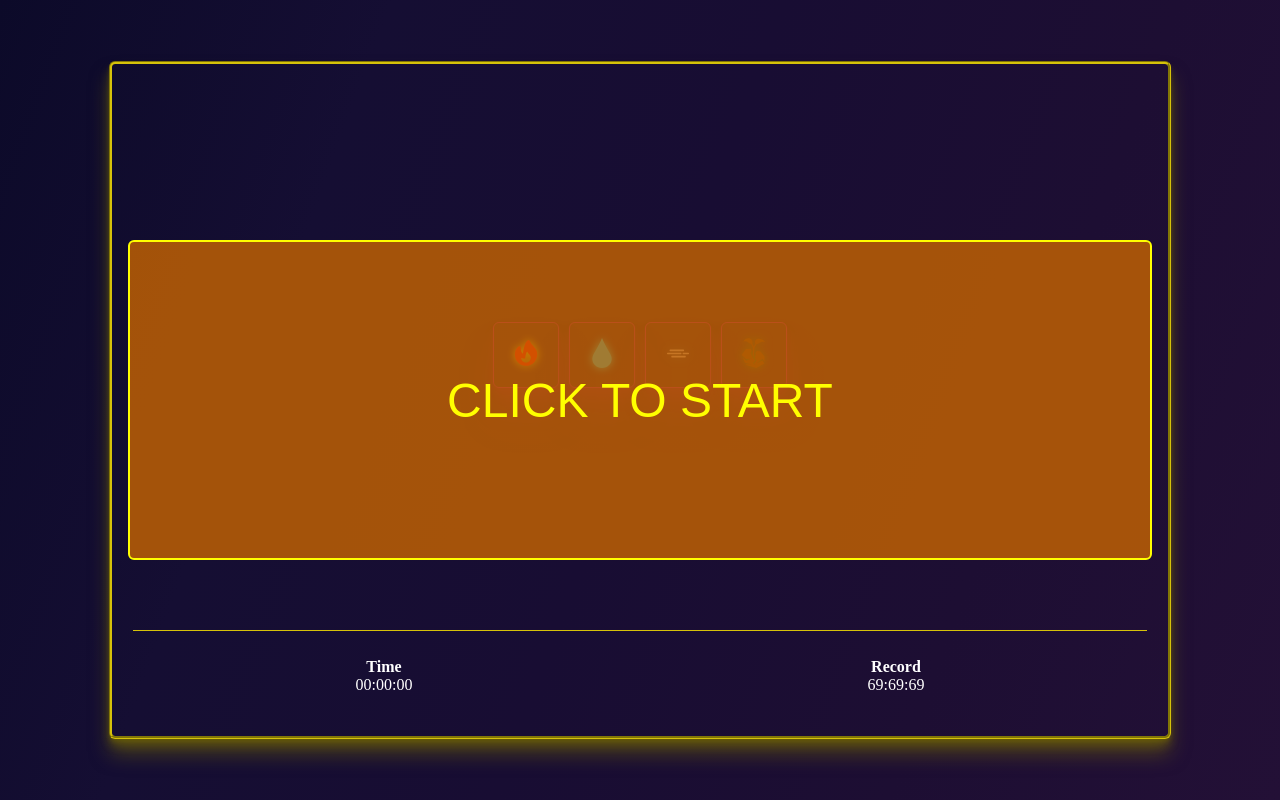
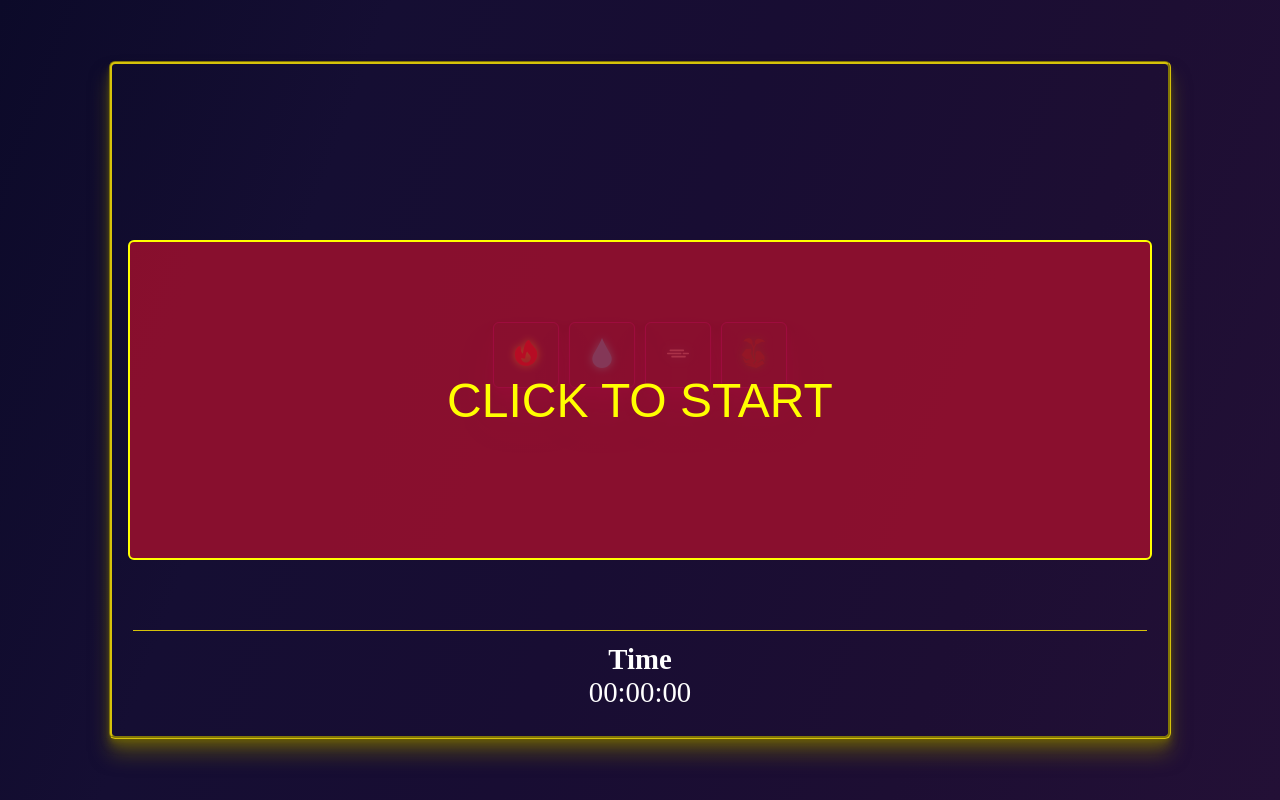
Before and after one commit to JWW127/alchemy-react-game, a React (Create React App) app: page / in a window 1280 px wide. Built offline with nearby package versions, Linux system fonts and the light colour scheme.

Commit message:
style changes

```diff
--- a/src/components/dash.tsx
+++ b/src/components/dash.tsx
@@ -27,14 +27,12 @@ const [running, setRunning] = useState(false);
     return(
         <>
             <div>
-        <h1>Time</h1>
-                <p>{("0" + Math.floor((time / 60000) % 60)).slice(-2)}:
+                <h1>Time</h1>
+                <p>
+                    {("0" + Math.floor((time / 60000) % 60)).slice(-2)}:
                     {("0" + Math.floor((time / 1000) % 60)).slice(-2)}:
-                {("0" + ((time / 10) % 100)).slice(-2)}</p>
-            </div>
-            <div>
-        <h1>Record</h1>
-                <p>69:69:69</p>
+                    {("0" + ((time / 10) % 100)).slice(-2)}
+                </p>
             </div>
         </>
     )
--- a/src/index.css
+++ b/src/index.css
@@ -164,7 +164,7 @@ button:active {
 
 .modal {
     color: yellow;
-    background-color: rgba(200,100,0,.8);
+    background-color: rgba(166,15,45,.8);
     z-index: 2;
     position: absolute;
     top: 30vh;
@@ -194,6 +194,7 @@ button:active {
 
 
 .dash-container {
+    font-size: 1.8rem;
     display: flex;
     align-items: center;
     justify-content: space-around;
```
